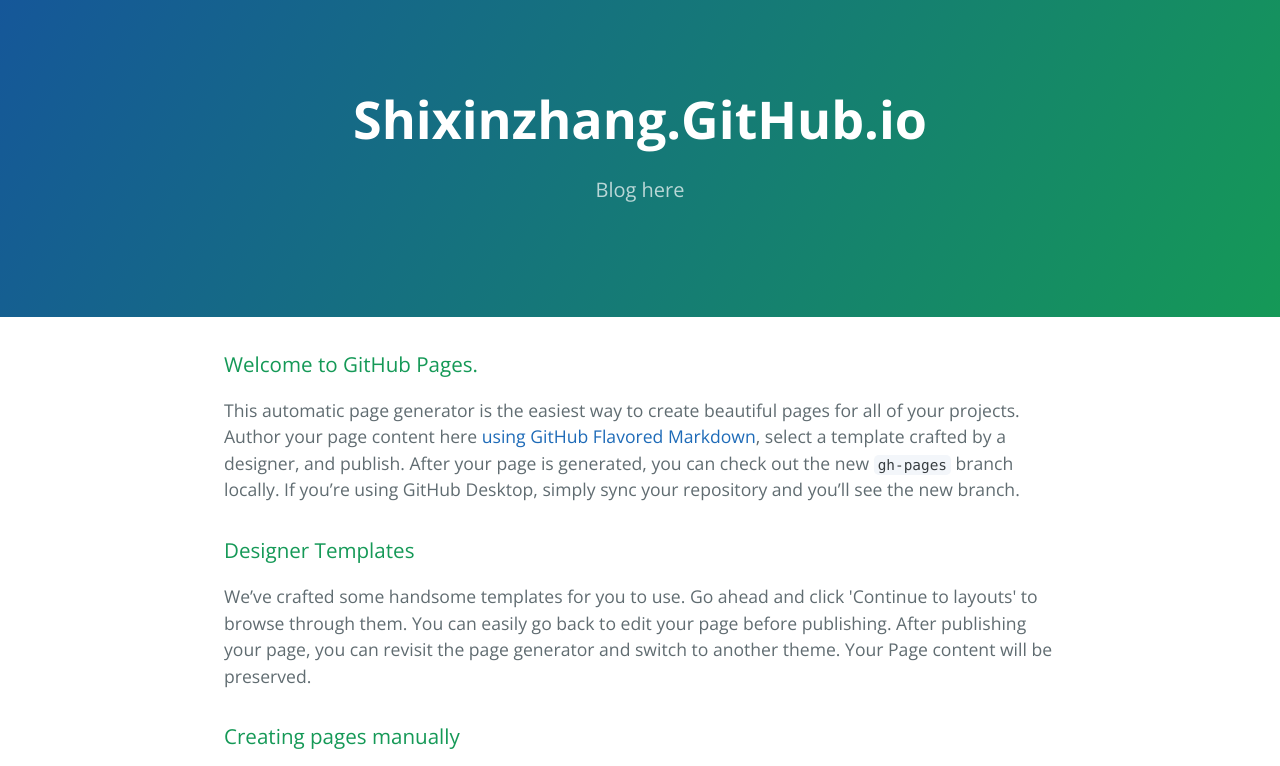
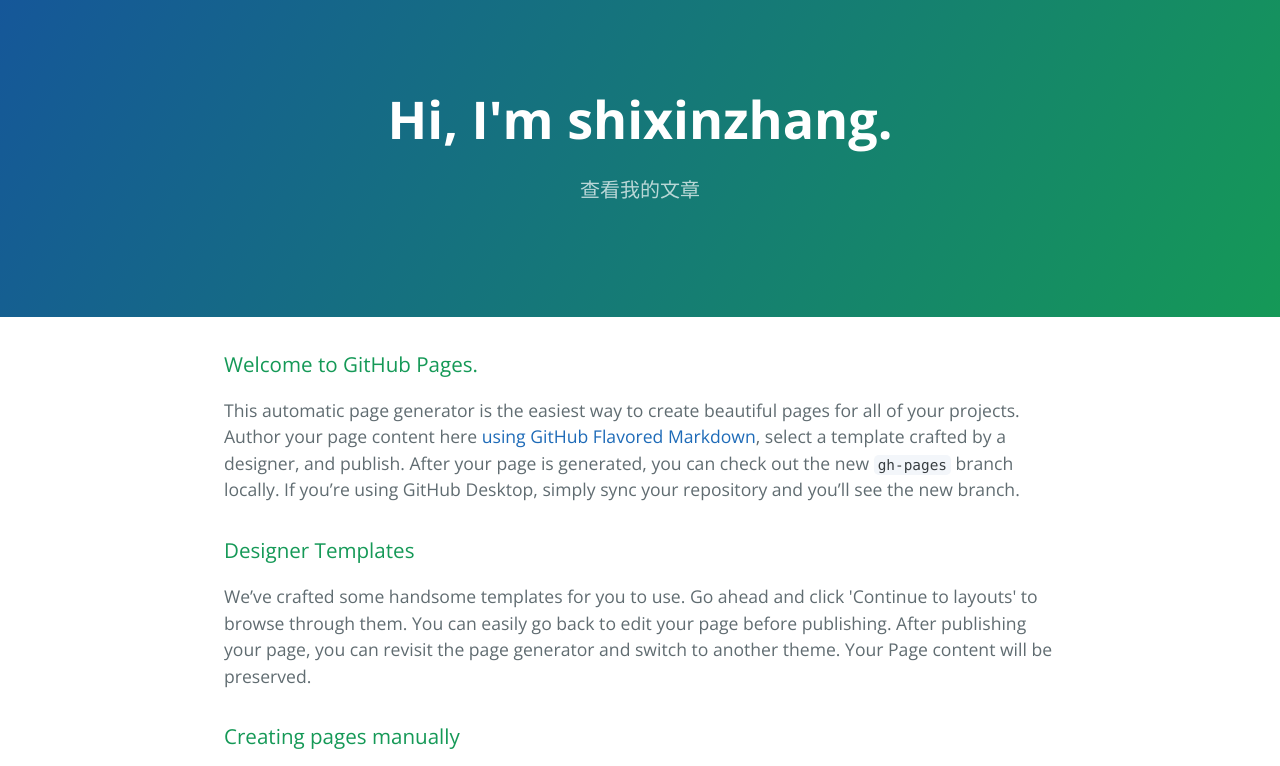
Before and after one commit to shixinzhang/shixinzhang.github.io-old-one, a plain HTML site: page index.html in a window 1280 px wide. Shown: the top 766 px of the page. Drawn offline with nearby package versions, Linux system fonts and the light colour scheme.

Commit message:
update index

```diff
--- a/index.html
+++ b/index.html
@@ -2,7 +2,7 @@
 <html lang="en-us">
   <head>
     <meta charset="UTF-8">
-    <title>Shixinzhang.GitHub.io by shixinzhang</title>
+    <title>Hi, I'm shixinzhang.</title>
     <meta name="viewport" content="width=device-width, initial-scale=1">
     <link rel="stylesheet" type="text/css" href="stylesheets/normalize.css" media="screen">
     <link href='https://fonts.googleapis.com/css?family=Open+Sans:400,700' rel='stylesheet' type='text/css'>
@@ -11,8 +11,8 @@
   </head>
   <body>
     <section class="page-header">
-      <h1 class="project-name">Shixinzhang.GitHub.io</h1>
-      <h2 class="project-tagline">Blog here</h2>
+      <h1 class="project-name">Hi, I'm shixinzhang.</h1>
+      <h2 class="project-tagline"  href="http://blog.csdn.net/u011240877">查看我的文章</h2>
     </section>
 
     <section class="main-content">
```
